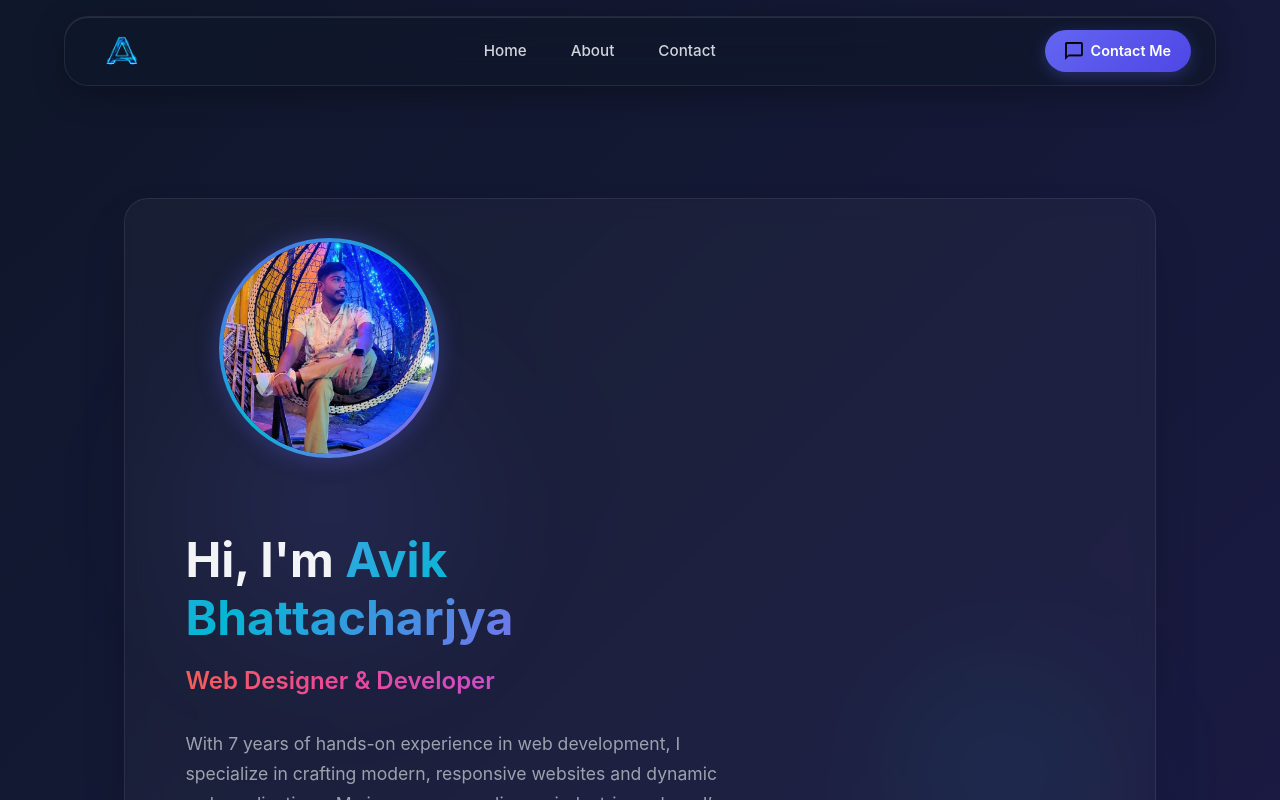
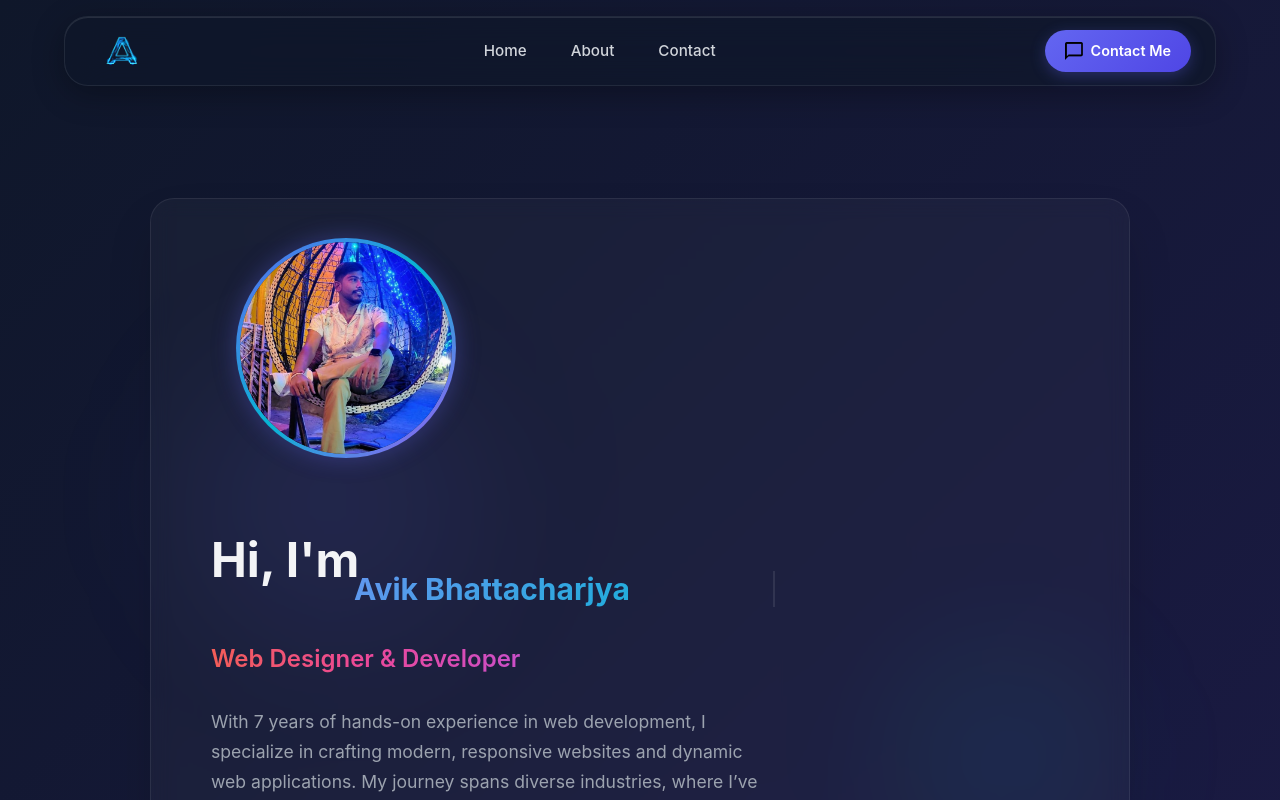
Before and after one commit to avik10/portfolio, a React (Create React App) app: page / in a window 1280 px wide. Shown: the top 800 px of the page. Built offline with nearby package versions, Linux system fonts and the light colour scheme.

Commit message:
animation added

```diff
--- a/src/components/Intro/Intro.css
+++ b/src/components/Intro/Intro.css
@@ -192,6 +192,35 @@
   font-size: 1rem;
 }
 
+/* Cursor */
+.cursor{
+    position: relative;
+    width: 24em;
+    margin: 0 auto;
+    border-right: 2px solid rgba(255,255,255,.75);
+    font-size: 30px;
+    text-align: center;
+    white-space: nowrap;
+    overflow: hidden;
+    transform: translateY(-50%);
+}
+/* Animation */
+.typewriter-animation {
+  animation:
+    typewriter 5s steps(50) 1s 1 normal both,
+    blinkingCursor 500ms steps(50) infinite normal;
+}
+@keyframes typewriter {
+  from { width: 0; }
+  to { width: 100%; }
+}
+@keyframes blinkingCursor{
+  from { border-right-color: rgba(255,255,255,.75); }
+  to { border-right-color: transparent; }
+}
+
+
+
 /* Responsive */
 @media (max-width: 900px) {
   .intro-bg {
--- a/src/components/Intro/Intro.js
+++ b/src/components/Intro/Intro.js
@@ -14,7 +14,7 @@ const Intro = () => {
         </div>
         <div className='intro-details col-md-8 col-sm-12'>
           <h1 className='intro-greeting'>
-            Hi, I'm <span className='intro-name'>{data.intro.name}</span>
+            Hi, I'm <p className='intro-name cursor typewriter-animation'>{data.intro.name.trim()}</p>
           </h1>
           <h2 className='intro-role'>
             <span className='animated-text'>{data.intro.designation}</span>
```
